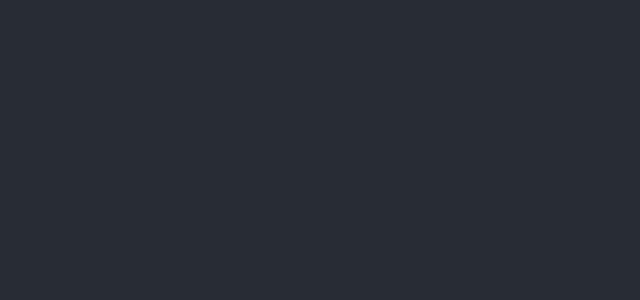
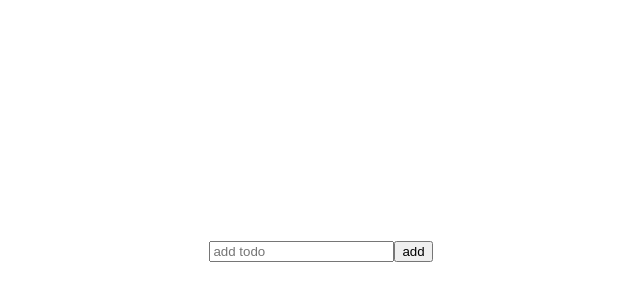
Before and after one commit to Cfusefox/React-todoList, a React (Create React App) app: page / in a window 1280 px wide. Shown: the part 154-454 px from the top of the page, without its empty margins (319-959 px from the left). Built offline with nearby package versions, Linux system fonts and the light colour scheme.

Commit message:
[York&Albert] feature: add todoForm

```diff
--- a/src/App.css
+++ b/src/App.css
@@ -14,7 +14,6 @@
 }
 
 .App-header {
-  background-color: #282c34;
   min-height: 100vh;
   display: flex;
   flex-direction: column;
--- a/src/App.js
+++ b/src/App.js
@@ -1,11 +1,12 @@
 import React from 'react';
 import './App.css';
+import TodoFormContainer from './containers/todoFormContainer';
 
 function App() {
   return (
     <div className="App">
       <header className="App-header">
-
+        <TodoFormContainer />
       </header>
     </div>
   );
--- a/src/components/todoForm/index.jsx
+++ b/src/components/todoForm/index.jsx
@@ -0,0 +1,28 @@
+import React from 'react'
+
+
+class TodoForm extends React.Component {
+
+    constructor(props) {
+        super(props)
+        this.state = {
+            text: ''
+        }
+    }
+
+    submit = () => {
+        this.props.addTodo(this.state.text)
+    }
+
+    render() {
+        return <div>
+            <form onSubmit={this.submit}>
+                <input type="text" value={this.state.value} placeholder="add todo"/>
+                <button type="submit">add</button>
+            </form>
+        </div>
+    }
+
+}
+
+export default TodoForm
--- a/src/containers/todoFormContainer.js
+++ b/src/containers/todoFormContainer.js
@@ -1,5 +1,6 @@
 import { connect } from 'react-redux'
 import { addTodo } from '../actions'
+import TodoForm from '../components/todoForm'
 
 
 const mapDispatchToProps = dispatch => {
@@ -11,9 +12,9 @@ const mapDispatchToProps = dispatch => {
   }
 }
 
-  const todoFormContainer = connect(
+  const TodoFormContainer = connect(
     null,
     mapDispatchToProps
-  )(todoForm)
+  )(TodoForm)
 
-  export default todoFormContainer
+  export default TodoFormContainer
```
Also changed, not shown: src/containers/todoListContainer.js (+4 -3 lines), src/components/todoList/index.jsx (added).
